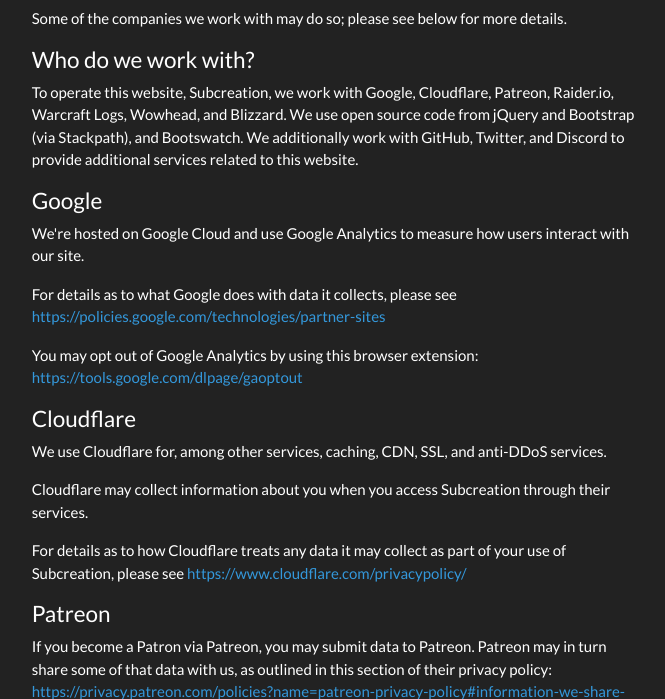
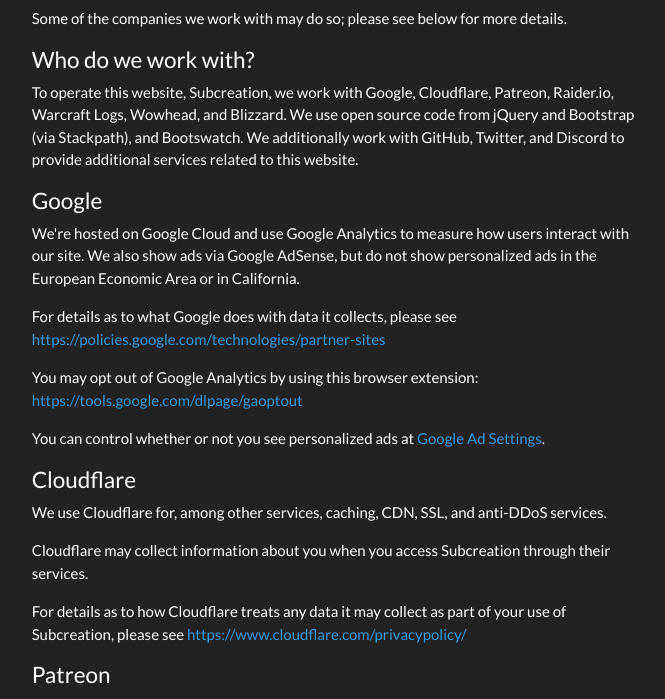
Before and after one commit to berkkarahan/subcreation, a Python web app: template templates/privacy.html in a window 1280 px wide. Shown: the part 341-1040 px from the top of the page, without its empty margins (90-755 px from the left). Run offline with Jinja, Linux system fonts and the light colour scheme; the template is opened without the code that fills it, so the values that code supplies are empty; some libraries are stand-ins or nearby versions.

Commit message:
privacy policy update to mention adsense

```diff
--- a/templates/privacy.html
+++ b/templates/privacy.html
@@ -17,9 +17,10 @@
 <h2 id="who-do-we-work-with-">Who do we work with?</h2>
 <p>To operate this website, Subcreation, we work with Google, Cloudflare, Patreon, Raider.io, Warcraft Logs, Wowhead, and Blizzard. We use open source code from jQuery and Bootstrap (via Stackpath), and Bootswatch. We additionally work with GitHub, Twitter, and Discord to provide additional services related to this website.</p>
 <h2 id="google">Google</h2>
-<p>We&#39;re hosted on Google Cloud and use Google Analytics to measure how users interact with our site.</p>
+<p>We&#39;re hosted on Google Cloud and use Google Analytics to measure how users interact with our site. We also show ads via Google AdSense, but do not show personalized ads in the European Economic Area or in California.</p>
 <p>For details as to what Google does with data it collects, please see <a href="https://policies.google.com/technologies/partner-sites">https://policies.google.com/technologies/partner-sites</a></p>
 <p>You may opt out of Google Analytics by using this browser extension: <a href="https://tools.google.com/dlpage/gaoptout">https://tools.google.com/dlpage/gaoptout</a></p>
+<p>You can control whether or not you see personalized ads at <a href="https://adssettings.google.com/">Google Ad Settings</a>.</p>
 <h2 id="cloudflare">Cloudflare</h2>
 <p>We use Cloudflare for, among other services, caching, CDN, SSL, and anti-DDoS services.</p>
 <p>Cloudflare may collect information about you when you access Subcreation through their services.</p>
@@ -66,7 +67,7 @@
 <p>Please see Discord&#39;s privacy policy for more details: <a href="https://discord.com/privacy">https://discord.com/privacy</a></p>
 
 <h2 id="changes">Changes</h2>
-<p>We may update this privacy policy from time to time, as needed. This privacy policy was last updated on October 5, 2020.</p>
+<p>We may update this privacy policy from time to time, as needed. This privacy policy was last updated on March 27, 2020.</p>
 <h2 id="contact">Contact</h2>
 <p>You can contact us via email at alcaras@subcreation.net.</p>
 
```
